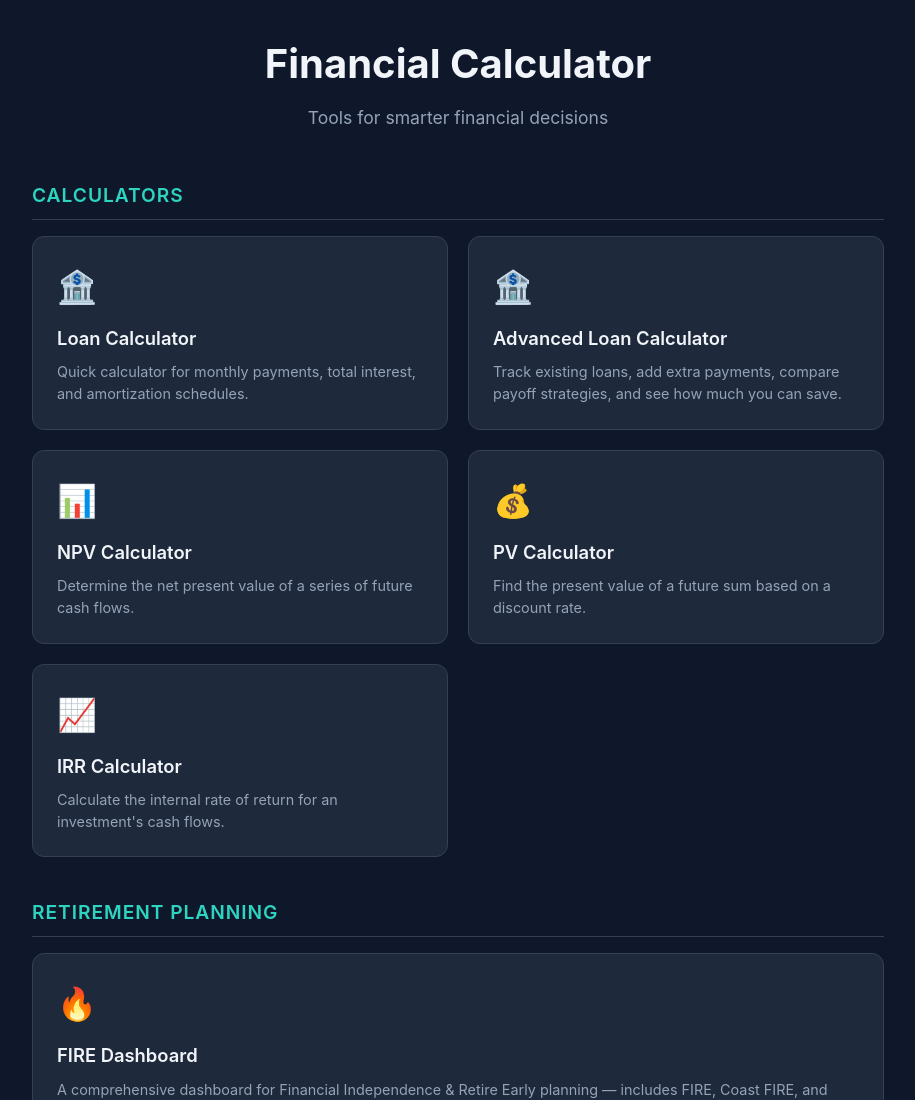
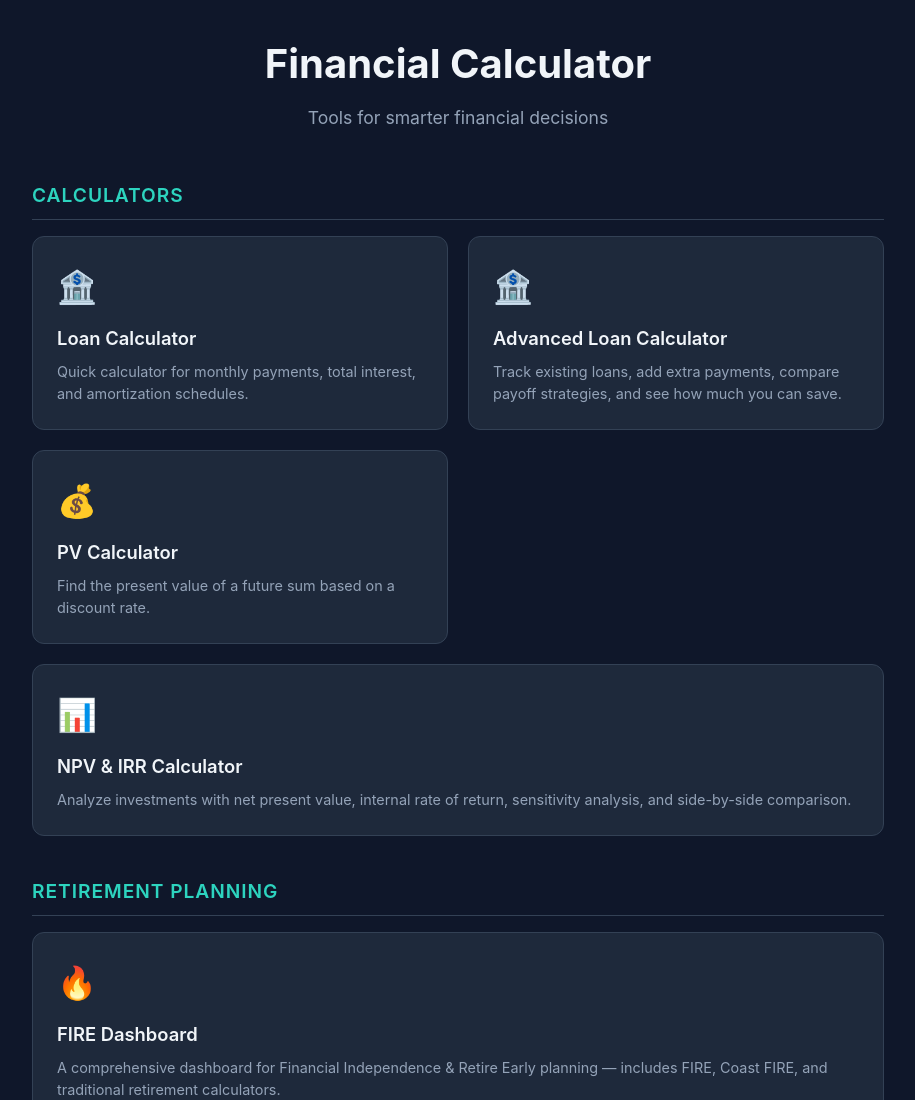
Before and after one commit to Careycarroll/finacial-calculator, a plain HTML site: page index.html in a window 1280 px wide. Shown: the top 1100 px of the page, without its empty margins (182-1097 px from the left). Drawn offline with Linux system fonts and the light colour scheme.

Commit message:
Update index to combine npv and irr pages, updated files for new structure

```diff
--- a/index.html
+++ b/index.html
@@ -36,15 +36,6 @@
               </p>
             </a>
 
-            <a href="pages/npv.html" class="card">
-              <div class="card-icon">📊</div>
-              <h3>NPV Calculator</h3>
-              <p>
-                Determine the net present value of a series of future cash
-                flows.
-              </p>
-            </a>
-
             <a href="pages/pv.html" class="card">
               <div class="card-icon">💰</div>
               <h3>PV Calculator</h3>
@@ -53,12 +44,12 @@
               </p>
             </a>
 
-            <a href="pages/irr.html" class="card">
-              <div class="card-icon">📈</div>
-              <h3>IRR Calculator</h3>
+            <a href="pages/npv-irr.html" class="card card-wide">
+              <div class="card-icon">📊</div>
+              <h3>NPV & IRR Calculator</h3>
               <p>
-                Calculate the internal rate of return for an investment's cash
-                flows.
+                Analyze investments with net present value, internal rate of
+                return, sensitivity analysis, and side-by-side comparison.
               </p>
             </a>
           </div>
```
Also changed, not shown: js/irr.js (deleted), js/npv-irr.js (added), js/npv.js (deleted), pages/irr.html (deleted), pages/npv-irr.html (added), pages/npv.html (deleted), 1 other file.
